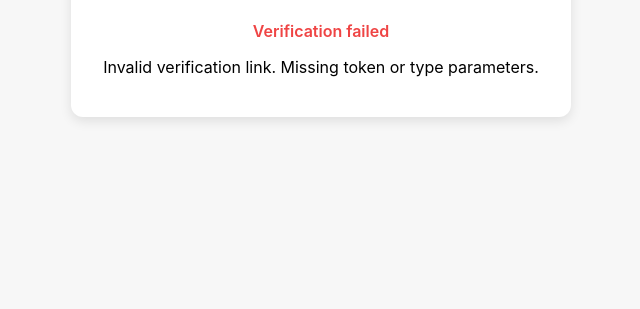
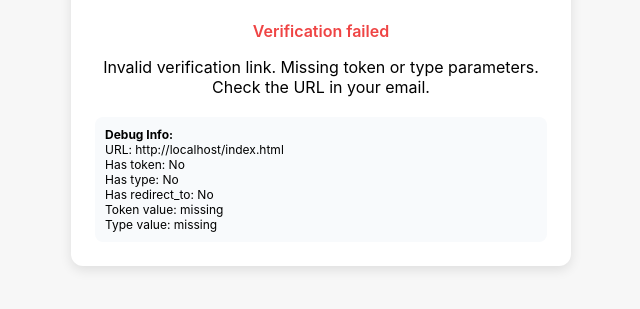
Before and after one commit to ym2/mcolorbookios-verification, a plain HTML site: page index.html in a window 1280 px wide. Shown: the part 181-490 px from the top of the page, without its empty margins (319-959 px from the left). Drawn offline with nearby package versions, Linux system fonts and the light colour scheme.

Commit message:
Update index.html
Adds debugging information to help identify what parameters are actually being passed
Has improved error handling
Shows more detailed error messages
Only attempts verification if both token and type are present

```diff
--- a/index.html
+++ b/index.html
@@ -39,6 +39,15 @@
     .error {
       color: #EF4444;
       font-weight: 600;
+    }
+    .debug {
+      margin-top: 20px;
+      padding: 10px;
+      background-color: #f8fafc;
+      border-radius: 8px;
+      text-align: left;
+      font-size: 12px;
+      word-break: break-all;
     }
     .button {
       display: block;
@@ -93,16 +102,39 @@
       <p class="error">Verification failed</p>
       <p id="errorMessage">There was a problem verifying your email. The link may be expired or invalid.</p>
     </div>
+
+    <div id="debug" class="debug" style="display:none;">
+      <div><strong>Debug Info:</strong></div>
+      <div id="debugInfo"></div>
+    </div>
   </div>
 
   <script>
-    // Initialize Supabase client - make sure to use the right module
+    // Initialize Supabase client
     document.addEventListener('DOMContentLoaded', function() {
+      // Show debug info in development
+      const showDebug = true;
+
       // Parse URL parameters
+      const url = window.location.href;
       const params = new URLSearchParams(window.location.search);
       const token = params.get('token');
       const type = params.get('type');
       const redirectTo = params.get('redirect_to');
+
+      // Debug info
+      if (showDebug) {
+        const debugInfo = document.getElementById('debugInfo');
+        debugInfo.innerHTML = `
+          URL: ${url}<br>
+          Has token: ${token ? 'Yes' : 'No'}<br>
+          Has type: ${type ? 'Yes' : 'No'}<br>
+          Has redirect_to: ${redirectTo ? 'Yes' : 'No'}<br>
+          Token value: ${token || 'missing'}<br>
+          Type value: ${type || 'missing'}<br>
+        `;
+        document.getElementById('debug').style.display = 'block';
+      }
 
       // Check if Supabase is loaded
       if (typeof supabase === 'undefined') {
@@ -122,16 +154,16 @@
       }
 
       // Verify the email
-      verifyEmail();
+      if (token && type) {
+        verifyEmail();
+      } else {
+        showError('Invalid verification link. Missing token or type parameters. Check the URL in your email.');
+      }
 
       async function verifyEmail() {
         try {
-          if (!token || !type) {
-            throw new Error('Invalid verification link. Missing token or type parameters.');
-          }
-
           // Call Supabase to verify the token
-          const { error } = await supabaseClient.auth.verifyOtp({
+          const { data, error } = await supabaseClient.auth.verifyOtp({
             token_hash: token,
             type: type
           });
@@ -153,6 +185,10 @@
           // Show error
           showError(error.message || 'Verification failed');
           console.error('Verification error:', error);
+
+          if (showDebug) {
+            document.getElementById('debugInfo').innerHTML += `<br><strong>Error:</strong> ${error.message || 'Unknown error'}`;
+          }
         }
       }
     });
```
